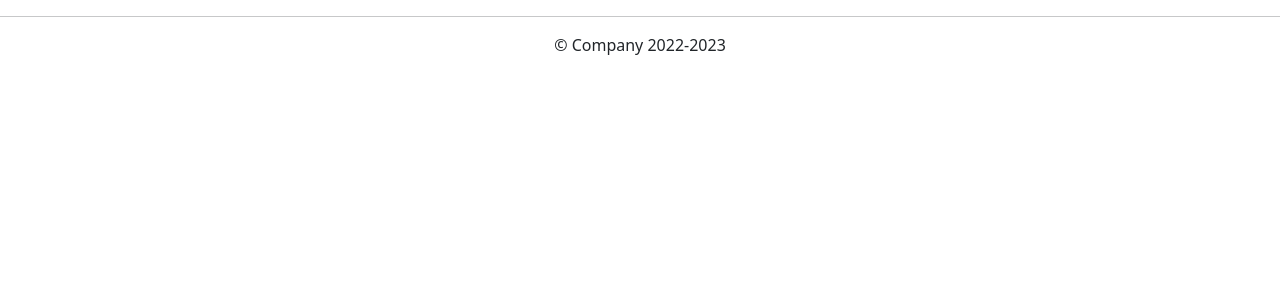
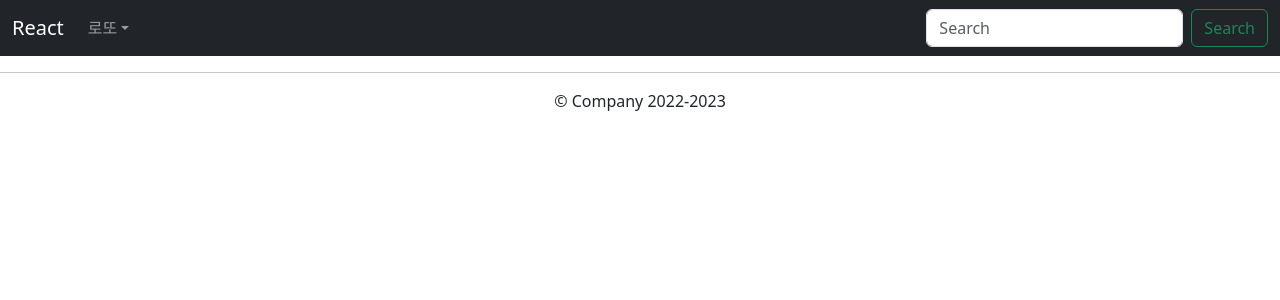
Before and after one commit to dayoung077/react-vite-ydy-game-project, a React (Vite) app: page / in a window 1280 px wide. Shown: the top 300 px of the page. Built offline with nearby package versions, Linux system fonts and the light colour scheme.

Commit message:
router 완성

```diff
--- a/src/App.jsx
+++ b/src/App.jsx
@@ -1,10 +1,11 @@
-import { useState } from "react";
 import Footer from "./components/layout/Footer";
 import { Outlet } from "react-router-dom";
+import Header from "./components/layout/Header";
 
 function App() {
   return (
     <>
+      <Header />
       <Outlet />
       {/*⭐ URL에 따라 변경되는 부분 ⭐*/}
       <Footer></Footer>
--- a/src/components/layout/Header.jsx
+++ b/src/components/layout/Header.jsx
@@ -1,4 +1,6 @@
 import React from "react";
+import { Link } from "react-router-dom";
+import { routes } from "../../router/Router";
 
 const Header = () => {
   return (
--- a/src/main.jsx
+++ b/src/main.jsx
@@ -1,10 +1,11 @@
 import { StrictMode } from "react";
 import { createRoot } from "react-dom/client";
-import App from "./App.jsx";
 import "bootstrap/dist/css/bootstrap.min.css";
+import { RouterProvider } from "react-router-dom";
+import { router } from "./router/Router.jsx";
 
 createRoot(document.getElementById("root")).render(
   <StrictMode>
-    <App />
+    <RouterProvider router={router} />
   </StrictMode>
 );
--- a/src/router/Router.jsx
+++ b/src/router/Router.jsx
@@ -1,6 +1,7 @@
 import { Children } from "react";
 import Footer from "../components/layout/Footer";
 import { createBrowserRouter } from "react-router-dom";
+import App from "./../App";
 
 const routes = [
   {
```
